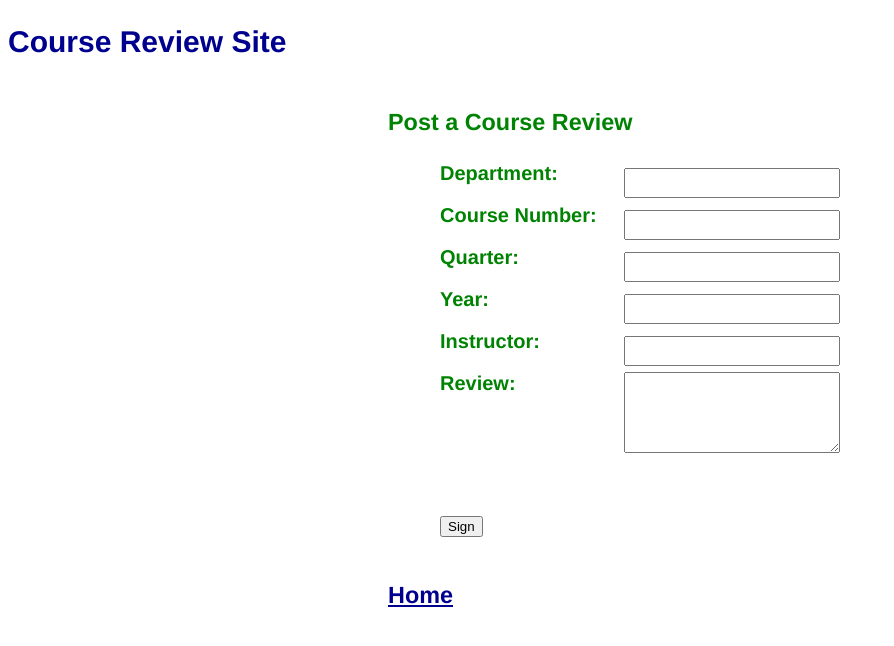
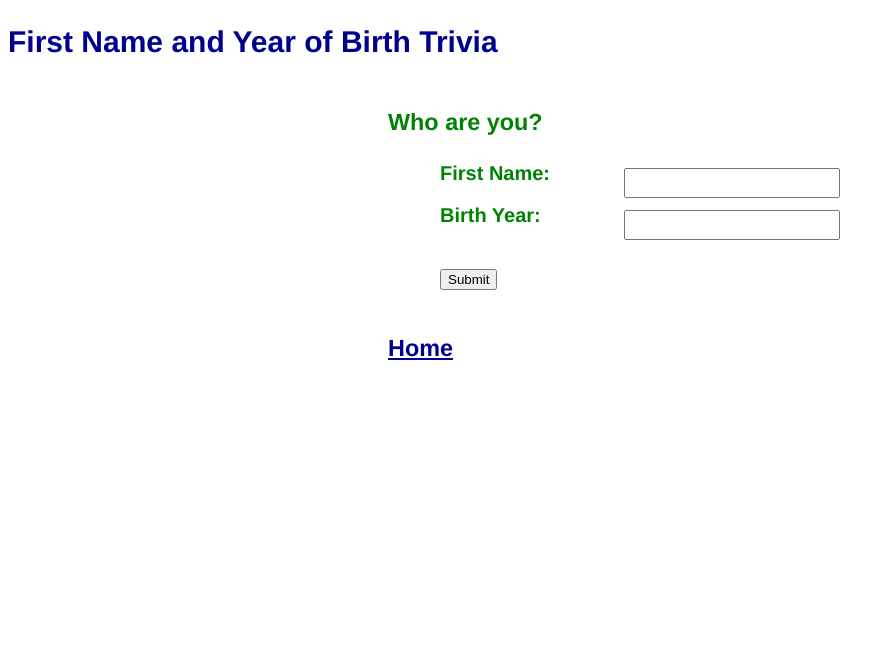
Before and after one commit to annahansen229/Portfolio, a Flask app: page /sign in a window 1280 px wide. Shown: the top 646 px of the page, without its empty margins (0-894 px from the left). Run offline with Flask 2, Linux system fonts and the light colour scheme.

Commit message:
initial setup of input form

```diff
--- a/sign.py
+++ b/sign.py
@@ -12,5 +12,5 @@ class Sign(MethodView):
         Redirect to index when completed.
         """
         model = gbmodel.get_model()
-        model.insert(request.form['department'], request.form['course_no'], request.form['quarter'], request.form['year'], request.form['instructor'], request.form['review'])
+        model.insert(request.form['name'], request.form['year'])
         return redirect(url_for('index'))
--- a/templates/layout.html
+++ b/templates/layout.html
@@ -1,7 +1,7 @@
 <!doctype html>
 <html>
-<title>Course Review Site</title>
-<h2>Course Review Site</h2>
+<title>CS 530 Final Project</title>
+<h2>First Name and Year of Birth Trivia</h2>
 
 <link rel=stylesheet type=text/css href="{{ url_for('static', filename='style.css') }}">
 <div class=page>
--- a/templates/sign.html
+++ b/templates/sign.html
@@ -1,22 +1,14 @@
 {% extends "layout.html" %}
 {% block content %}
-    <h3>Post a Course Review</h3>
+    <h3>Who are you?</h3>
     <form action="{{ url_for('sign') }}" method=post>
         <div class="input-container">
-            <label for=department class="heading">Department: </label>
-            <input type=text name=department>
-            <label for=course_no class="heading">Course Number: </label>
-            <input type=text name=course_no>
-            <label for=quarter class="heading">Quarter: </label>
-            <input type=text name=quarter>
-            <label for=year class="heading">Year: </label>
+            <label for=name class="heading">First Name: </label>
+            <input type=text name=name>
+            <label for=year class="heading">Birth Year: </label>
             <input type=text name=year>
-            <label for=instructor class="heading">Instructor: </label>
-            <input type=text name=instructor>
-            <label for=review class="heading">Review: </label>
-            <textarea rows=5 cols=50 name=review></textarea></p>
         </div>
-        <p><input type=submit value=Sign></p>
+        <p><input type=submit value=Submit></p>
     </form>
     <h3><a href="{{ url_for('index') }}">Home</a></h3>
 {% endblock %}
```
